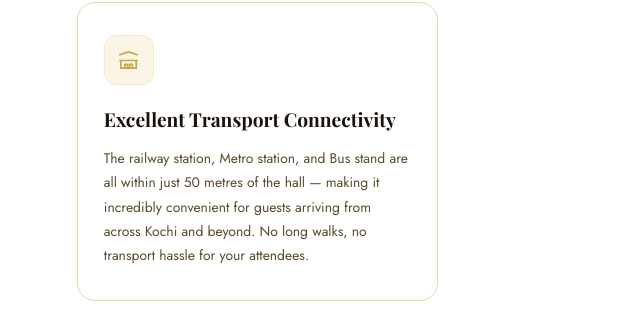
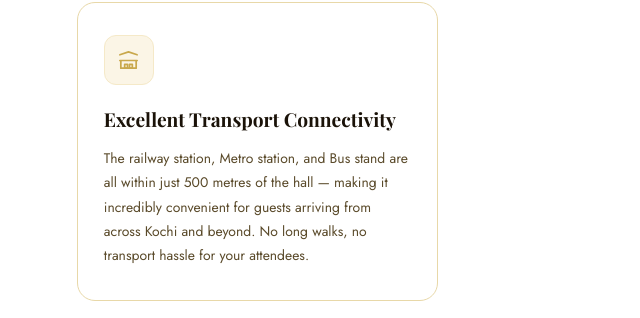
Before and after one commit to conventionhalldevi/devikalyanamandapam, a plain HTML site: page amenities/index.html in a window 1280 px wide. Shown: the part 1592-1910 px from the top of the page, 0-640 px from the left. Drawn offline with nearby package versions, Linux system fonts and the light colour scheme; a web font is replaced by a local one.

Commit message:
Update index.html

```diff
--- a/amenities/index.html
+++ b/amenities/index.html
@@ -105,7 +105,7 @@
       <div class="amenity-full-card reveal">
         <div class="am-icon"><svg viewBox="0 0 24 24"><path d="M3 12h18M3 6l9-3 9 3M4 12v8h16v-8"/><rect x="8" y="16" width="3" height="4"/><rect x="13" y="16" width="3" height="4"/></svg></div>
         <h3>Excellent Transport Connectivity</h3>
-        <p>The railway station, Metro station, and Bus stand are all within just 50 metres of the hall — making it incredibly convenient for guests arriving from across Kochi and beyond. No long walks, no transport hassle for your attendees.</p>
+        <p>The railway station, Metro station, and Bus stand are all within just 500 metres of the hall — making it incredibly convenient for guests arriving from across Kochi and beyond. No long walks, no transport hassle for your attendees.</p>
       </div>
     </div>
   </div>
```
